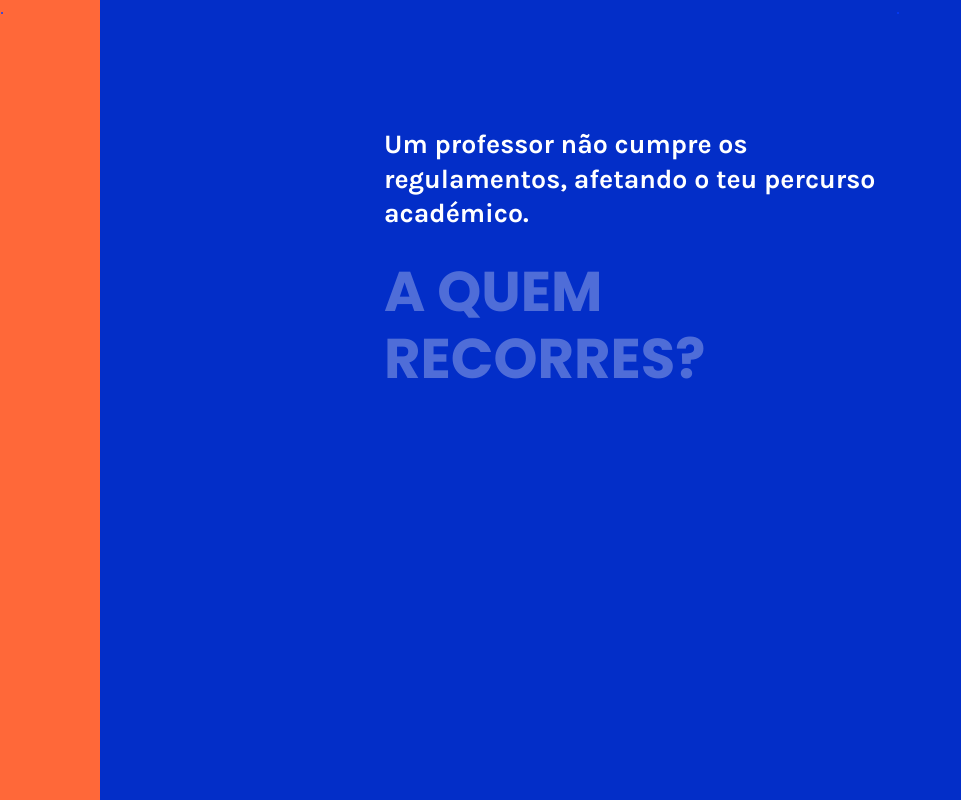
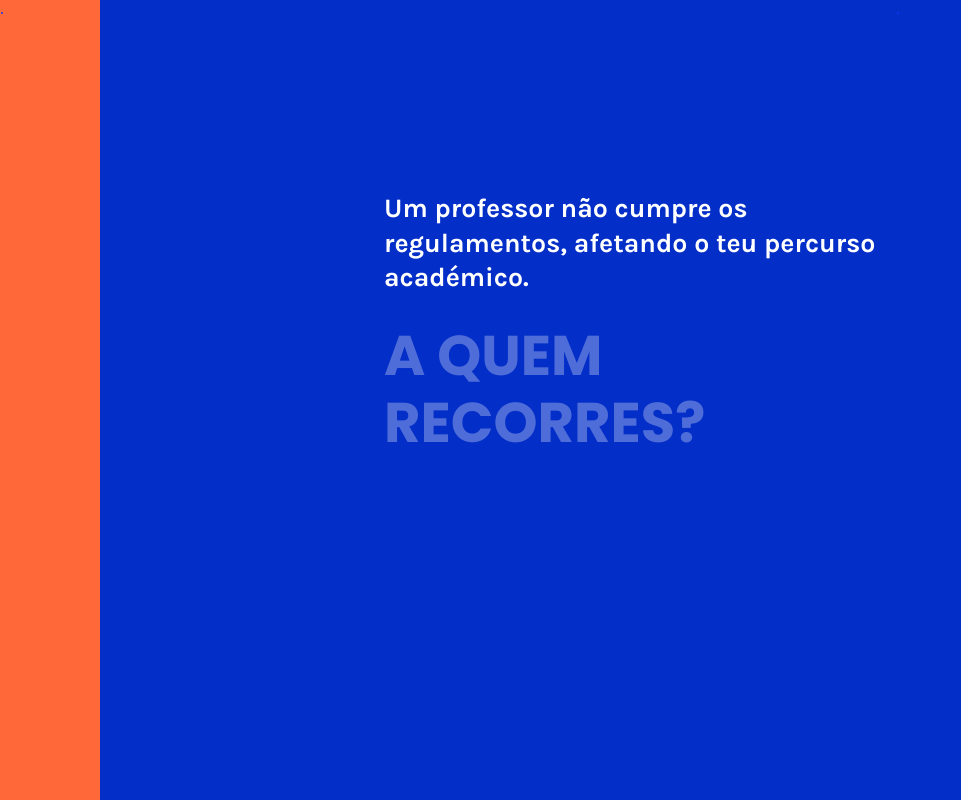
Before and after one commit to joanaboavida97/chatbot, a plain HTML site: page index.html in a window 1280 px wide. Shown: the whole page, without its empty margins (0-961 px from the left). Drawn offline with Linux system fonts and the light colour scheme.

Commit message:
changed some details

```diff
--- a/index.html
+++ b/index.html
@@ -1,5 +1,6 @@
 <html>
     <head>
+        <meta name="viewport" content="width=device-width, initial-scale=1">
         <link rel="stylesheet" href="style.css">
         <link rel="stylesheet" href="https://cdnjs.cloudflare.com/ajax/libs/font-awesome/4.7.0/css/font-awesome.min.css">
         <!--FONTES-->
--- a/style.css
+++ b/style.css
@@ -53,7 +53,7 @@
 .center-column {
     float: left;
     width: 40%;
-    margin-top: 10%;
+    margin-top: 15%;
 }
 
 .row {
```
